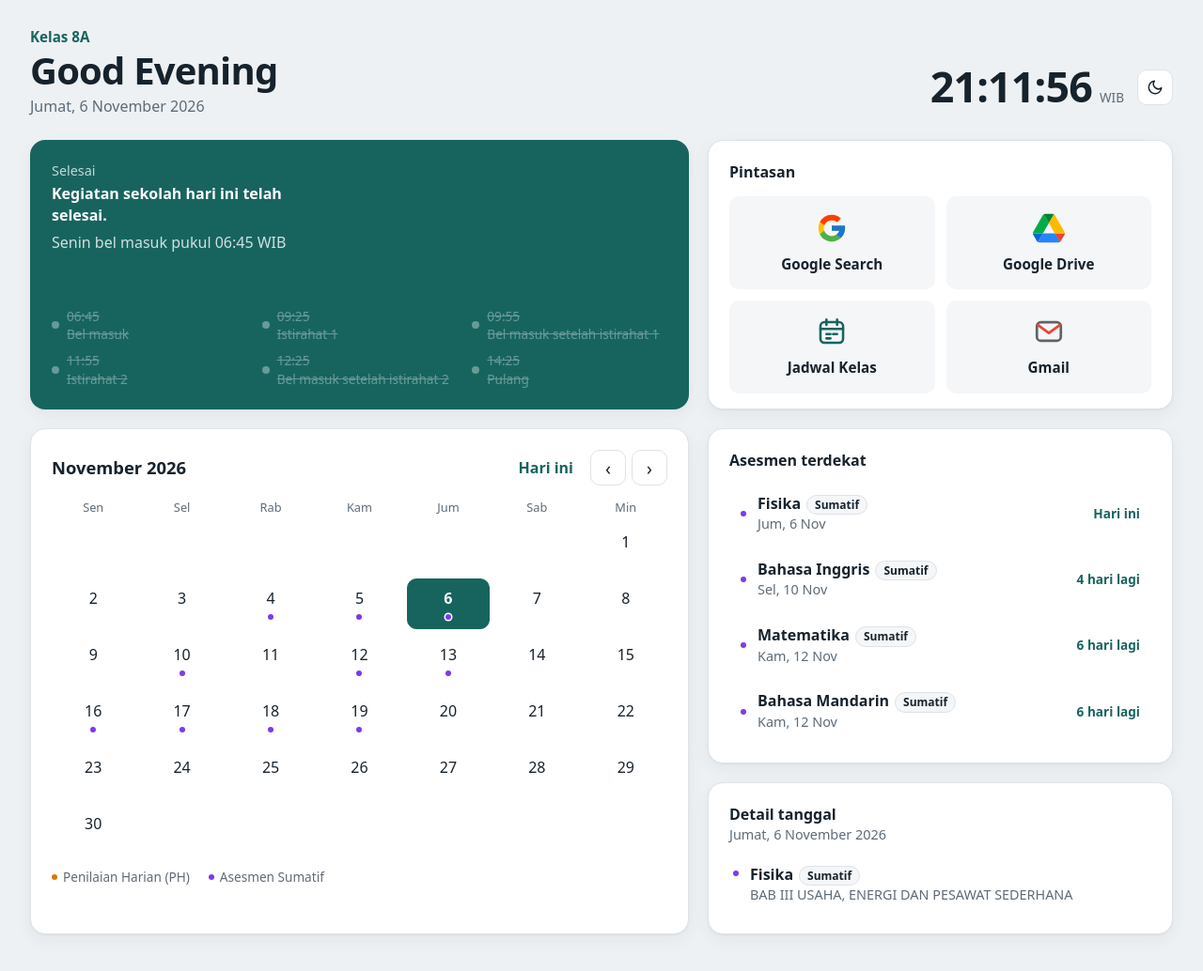
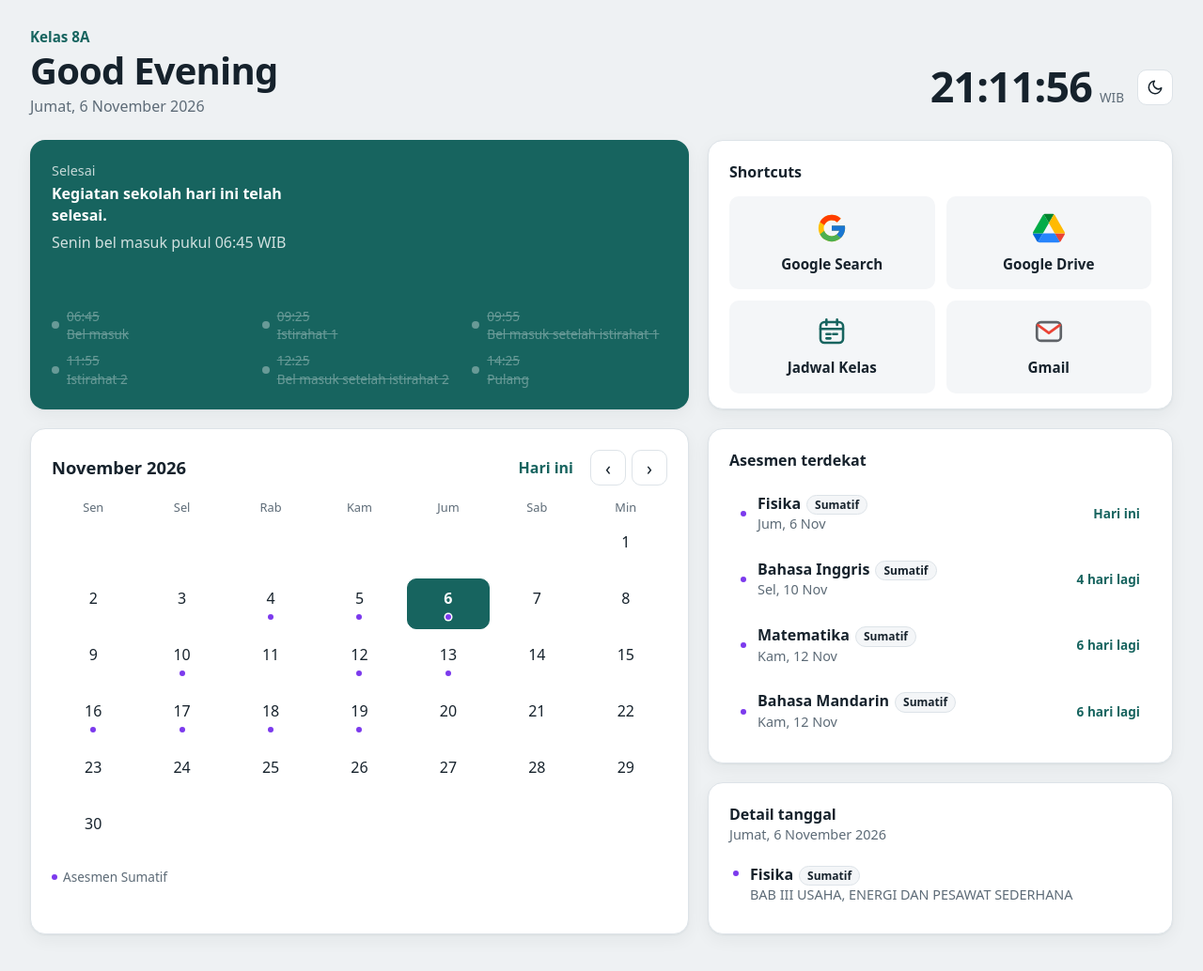
Before and after one commit to harveyjeremy/8a-web-dashboard, a plain HTML site: page index.html in a window 1280 px wide. Shown: the whole page at 94% size. Drawn offline with Linux system fonts and the light colour scheme.

Commit message:
Change heading from 'Pintasan' to 'Shortcuts'

```diff
--- a/index.html
+++ b/index.html
@@ -33,7 +33,7 @@
       <section class="card countdown" id="countdown" aria-label="Hitung mundur bel sekolah"></section>
 
       <section class="card shortcuts" aria-label="Pintasan">
-        <h2>Pintasan</h2>
+        <h2>Shortcuts</h2>
         <div class="shortcut-grid" id="shortcutGrid"></div>
       </section>
 
@@ -51,7 +51,6 @@
         </div>
         <div class="cal-grid" id="calGrid"></div>
         <div class="legend">
-          <span><i class="dot dot-ph"></i> Penilaian Harian (PH)</span>
           <span><i class="dot dot-sumatif"></i> Asesmen Sumatif</span>
         </div>
       </section>
```
